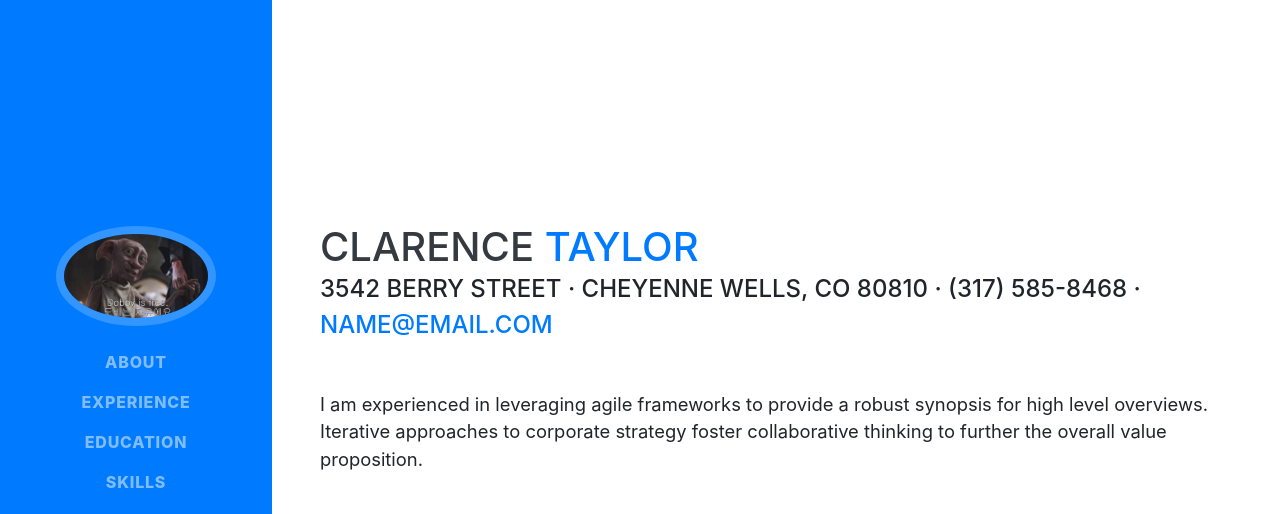
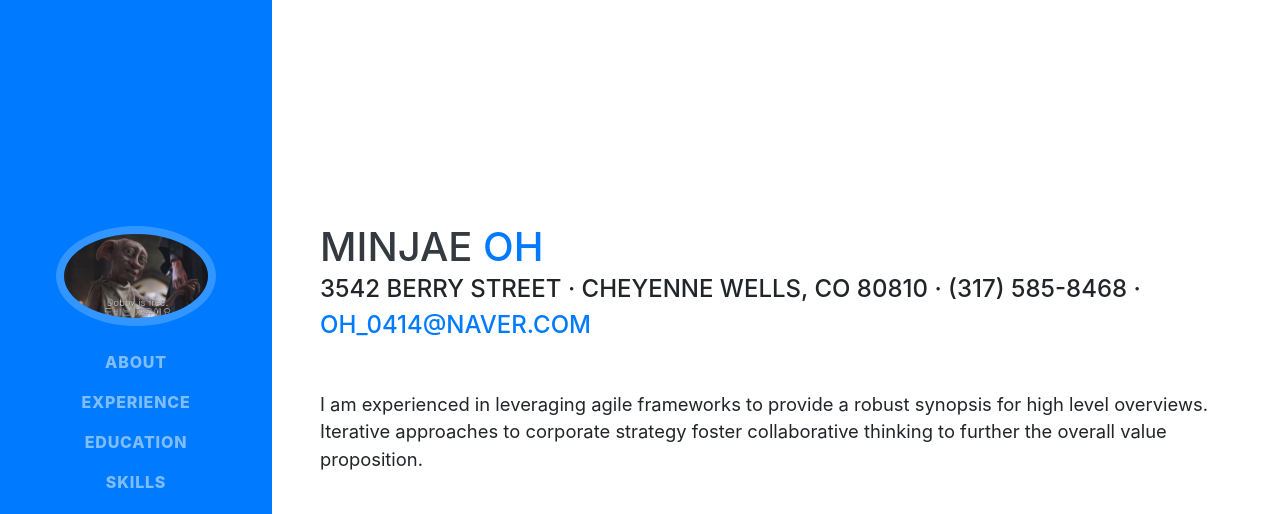
Before and after one commit to 5OH-HO5/5OH-HO5.github.io, a website with bundled scripts: page index.html in a window 1280 px wide. Shown: the top 514 px of the page. Built offline with nearby package versions, Linux system fonts and the light colour scheme; a web font is replaced by a local one.

Commit message:
이름/이메일 수정

```diff
--- a/index.html
+++ b/index.html
@@ -63,11 +63,11 @@
 
     <section class="resume-section p-3 p-lg-5 d-flex align-items-center" id="about">
       <div class="w-100">
-        <h1 class="mb-0">Clarence
-          <span class="text-primary">Taylor</span>
+        <h1 class="mb-0">MINJAE
+          <span class="text-primary"> OH</span>
         </h1>
         <div class="subheading mb-5">3542 Berry Street · Cheyenne Wells, CO 80810 · (317) 585-8468 ·
-          <a href="mailto:name@email.com">name@email.com</a>
+          <a href="mailto:name@email.com">oh_0414@naver.com</a>
         </div>
         <p class="lead mb-5">I am experienced in leveraging agile frameworks to provide a robust synopsis for high level overviews. Iterative approaches to corporate strategy foster collaborative thinking to further the overall value proposition.</p>
         <div class="social-icons">
```
